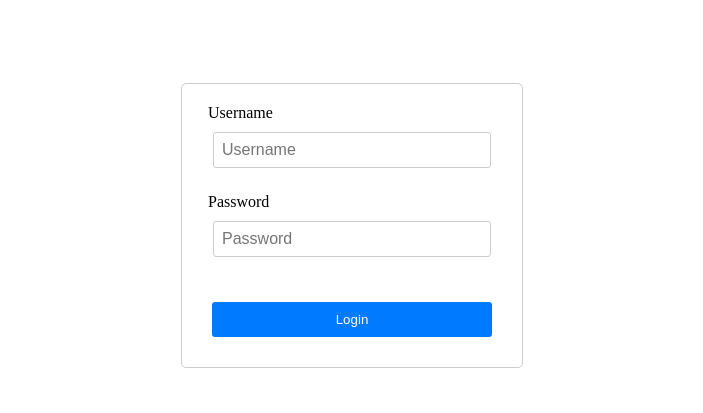
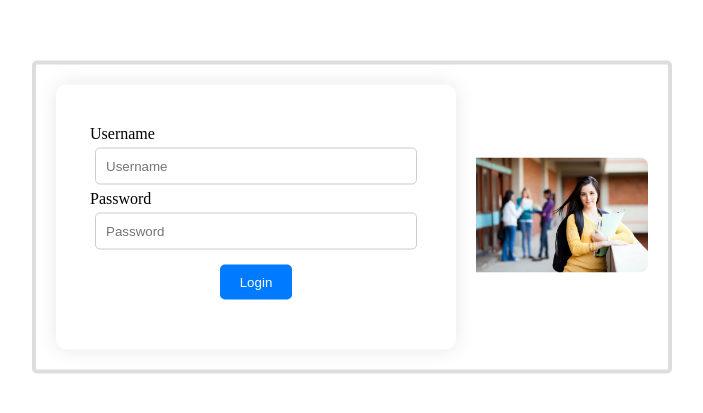
Before and after one commit to betulEZ/StudentManagementSystem, a React (Vite) app in the folder frontend/: page /login in a window 1280 px wide. Shown: the part 183-596 px from the top of the page, without its empty margins (288-991 px from the left). Built offline with nearby package versions, Linux system fonts and the light colour scheme; no server answers.

Commit message:
update Login Page

```diff
--- a/frontend/index.html
+++ b/frontend/index.html
@@ -1,9 +1,7 @@
 <!doctype html>
 <html lang="en">
 <head>
-  <meta charset="UTF-8" />
-  <meta name="viewport" content="width=device-width, initial-scale=1.0" />
-  <title>Fullstack Demo</title>
+  <title>Fullstack Project</title>
 </head>
 <body>
 <div id="root"></div>
--- a/frontend/src/LoginPage.css
+++ b/frontend/src/LoginPage.css
@@ -1,45 +1,34 @@
 .login-container {
+    position: absolute;
+    top: 50%;
+    left: 50%;
+    transform: translate(-50%, -50%);
+    max-width: 800px;
+    border: 4px solid #ddd;
+    border-radius: 5px;
+    padding: 20px;
     display: flex;
     justify-content: center;
     align-items: center;
-    height: 100vh;
 }
 
 .login-form {
-    width: 300px;
-    padding: 20px;
-    border: 1px solid #ccc;
-    border-radius: 5px;
+    width: 320px;
+    padding: 40px;
+    background-color: #fff;
+    border-radius: 10px;
+    box-shadow: 0px 0px 20px rgba(0, 0, 0, 0.1);
 }
 
-.form-group {
-    margin-bottom: 20px;
+.photo {
+    flex: 1;
+    margin-left: 20px;
+    overflow: hidden;
 }
 
-.form-group label {
-    display: block;
-    margin-bottom: 5px;
+.photo img {
+    width: 100%;
+    height: 100%;
+    object-fit: cover;
+    border-radius: 0 8px 8px 0;
 }
-
-.form-group input {
-    width: 260px;
-    padding: 8px;
-    border: 1px solid #ccc;
-    border-radius: 3px;
-    font-size: 16px;
-}
-
-.login-form button {
-    width: calc(100% - 20px);
-    margin-top: 20px;/
-    padding: 10px;
-    background-color: #007bff;
-    color: #fff;
-    border: none;
-    border-radius: 3px;
-    cursor: pointer;
-}
-
-.login-form button:hover {
-    background-color: #0056b3;
-}
--- a/frontend/src/LoginPage.tsx
+++ b/frontend/src/LoginPage.tsx
@@ -2,6 +2,7 @@ import axios from "axios";
 import { FormEvent, useState } from "react";
 import { useNavigate } from "react-router-dom";
 import './LoginPage.css';
+
 type LoginPageProps = {
     fetchMe: () => void;
 }
@@ -37,14 +38,20 @@ export default function LoginPage(props : Readonly<LoginPageProps>) {
             <form className="login-form" onSubmit={handleSubmit}>
                 <div className="form-group">
                     <label htmlFor="username">Username</label>
-                    <input id="username" placeholder="Username" value={username} onChange={(e) => setUsername(e.target.value)} />
+                    <input id="username" placeholder="Username" value={username}
+                           onChange={(e) => setUsername(e.target.value)}/>
                 </div>
                 <div className="form-group">
                     <label htmlFor="password">Password</label>
-                    <input id="password" placeholder="Password" value={password} onChange={(e) => setPassword(e.target.value)} type="password" />
+                    <input id="password" placeholder="Password" value={password}
+                           onChange={(e) => setPassword(e.target.value)} type="password"/>
                 </div>
                 <button>Login</button>
             </form>
+            <div className="photo">
+                <img src="/src/image/student.jpg" alt="Login"/>
+            </div>
         </div>
+
     );
 }
--- a/frontend/src/studentPage/Announcement.tsx
+++ b/frontend/src/studentPage/Announcement.tsx
@@ -52,7 +52,7 @@ export default function Announcement(props: Readonly<Props>){
         <>
             <StudentNavbar studentId={props?.studentId ?? ''} logout={props.logout} setLessons={setLessons}/>
             <div className="div-scope">
-                <h3>Announcements</h3>
+                <h3>Announcements List</h3>
                 {announcement.map((item) => (
                     <Card key={item.description} style={{
                         marginBottom: '10px',
```
Also changed, not shown: frontend/src/image/student.jpg (added), frontend/src/index.css (line endings or trailing spaces), 1 other file (tests, documents, lock files or other folders).
